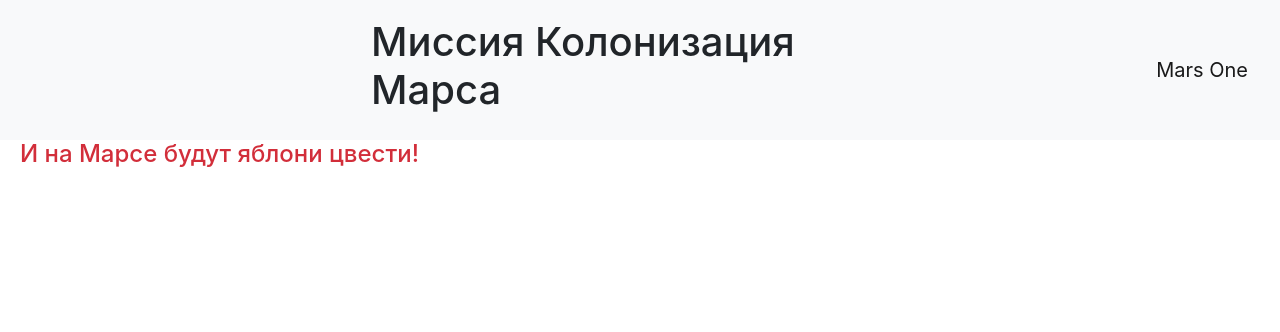
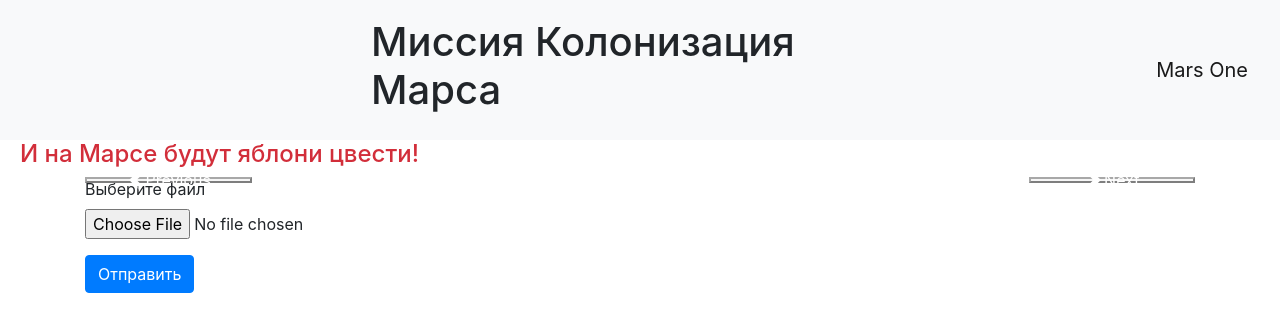
Before and after one commit to avalanche05/flask-progect, a Flask app: page /galery in a window 1280 px wide. Shown: the top 332 px of the page. Run offline with Flask 2, Linux system fonts and the light colour scheme; some libraries are stand-ins or nearby versions.

Commit message:
5 утра

```diff
--- a/main.py
+++ b/main.py
@@ -1,3 +1,6 @@
+import os
+
+from PIL import Image
 from flask import Flask, url_for, request, render_template, redirect
 
 from loginform import LoginForm
@@ -75,5 +78,17 @@
                            image_path=url_for('static', filename='img/mars.png'))
 
 
+@app.route('/galery', methods=['POST', 'GET'])
+def galery():
+    if request.method == 'POST':
+        f = request.files['file']
+        image = Image.open(f)
+        image.save(f'static/img/carousel/{hash(f)}.png')
+
+    links = [url_for('static', filename=f'img/carousel/{t}') for t in
+             os.listdir('static/img/carousel')]
+    return render_template('galery.html', links=links)
+
+
 if __name__ == '__main__':
     app.run(port=8080, host='127.0.0.1')
--- a/templates/base.html
+++ b/templates/base.html
@@ -22,5 +22,17 @@
 <main role="main" class="container">
     {% block content %}{% endblock %}
 </main>
+
+<script src="https://cdn.jsdelivr.net/npm/bootstrap@5.1.3/dist/js/bootstrap.bundle.min.js"
+        integrity="sha384-ka7Sk0Gln4gmtz2MlQnikT1wXgYsOg+OMhuP+IlRH9sENBO0LRn5q+8nbTov4+1p"
+        crossorigin="anonymous"></script>
+
+
+<script src="https://cdn.jsdelivr.net/npm/@popperjs/core@2.10.2/dist/umd/popper.min.js"
+        integrity="sha384-7+zCNj/IqJ95wo16oMtfsKbZ9ccEh31eOz1HGyDuCQ6wgnyJNSYdrPa03rtR1zdB"
+        crossorigin="anonymous"></script>
+<script src="https://cdn.jsdelivr.net/npm/bootstrap@5.1.3/dist/js/bootstrap.min.js"
+        integrity="sha384-QJHtvGhmr9XOIpI6YVutG+2QOK9T+ZnN4kzFN1RtK3zEFEIsxhlmWl5/YESvpZ13"
+        crossorigin="anonymous"></script>
 </body>
 </html>
--- /dev/null
+++ b/templates/galery.html
@@ -0,0 +1,34 @@
+{% extends "base.html" %}
+
+{% block content %}
+<div id="carouselExampleSlidesOnly" class="carousel slide" data-bs-ride="carousel">
+    <div class="carousel-inner">
+        {% for item in links %}
+        <div class="carousel-item active">
+            <img src="{{ item }}"
+                 class="d-block w-100" alt="...">
+        </div>
+        {% endfor %}
+    </div>
+    <button class="carousel-control-prev" type="button" data-bs-target="#carouselExampleControls"
+            data-bs-slide="prev">
+        <span class="carousel-control-prev-icon" aria-hidden="true"></span>
+        <span class="visually-hidden">Previous</span>
+    </button>
+    <button class="carousel-control-next" type="button" data-bs-target="#carouselExampleControls"
+            data-bs-slide="next">
+        <span class="carousel-control-next-icon" aria-hidden="true"></span>
+        <span class="visually-hidden">Next</span>
+    </button>
+</div>
+
+<form method="post" enctype="multipart/form-data">
+    <div class="form-group">
+        <label for="photo">Выберите файл</label>
+        <input type="file" class="form-control-file" id="photo" name="file">
+    </div>
+    <button type="submit" class="btn btn-primary">Отправить</button>
+</form>
+
+
+{% endblock %}
```
